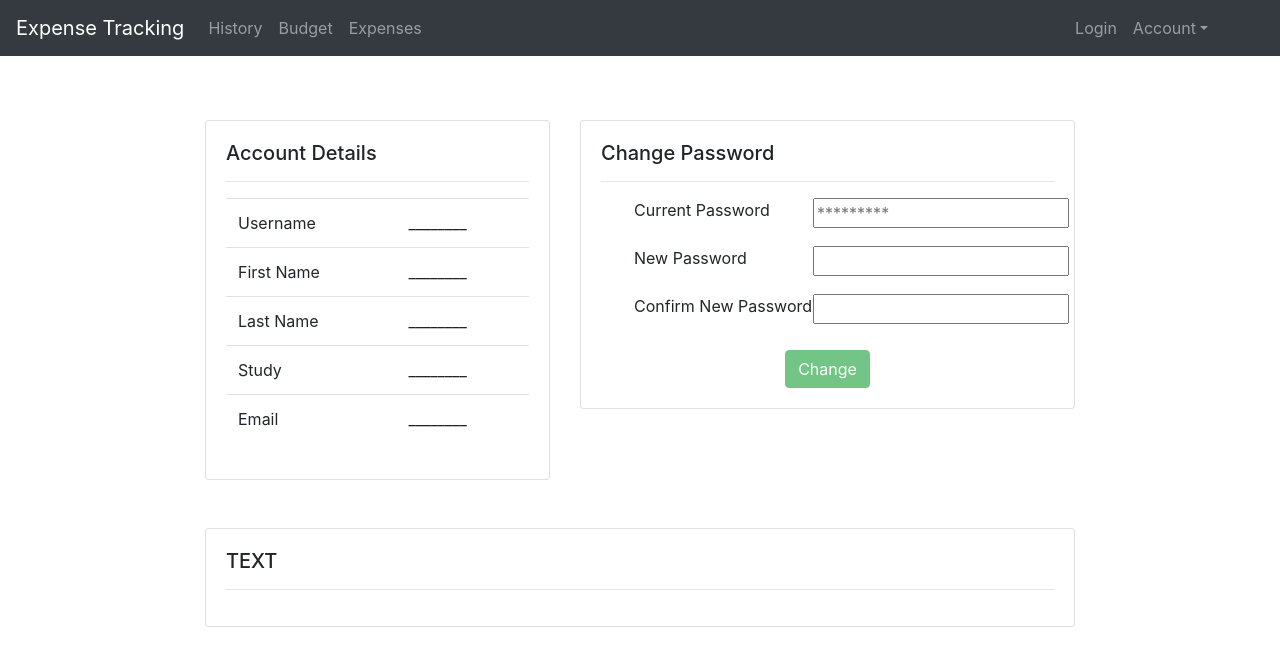
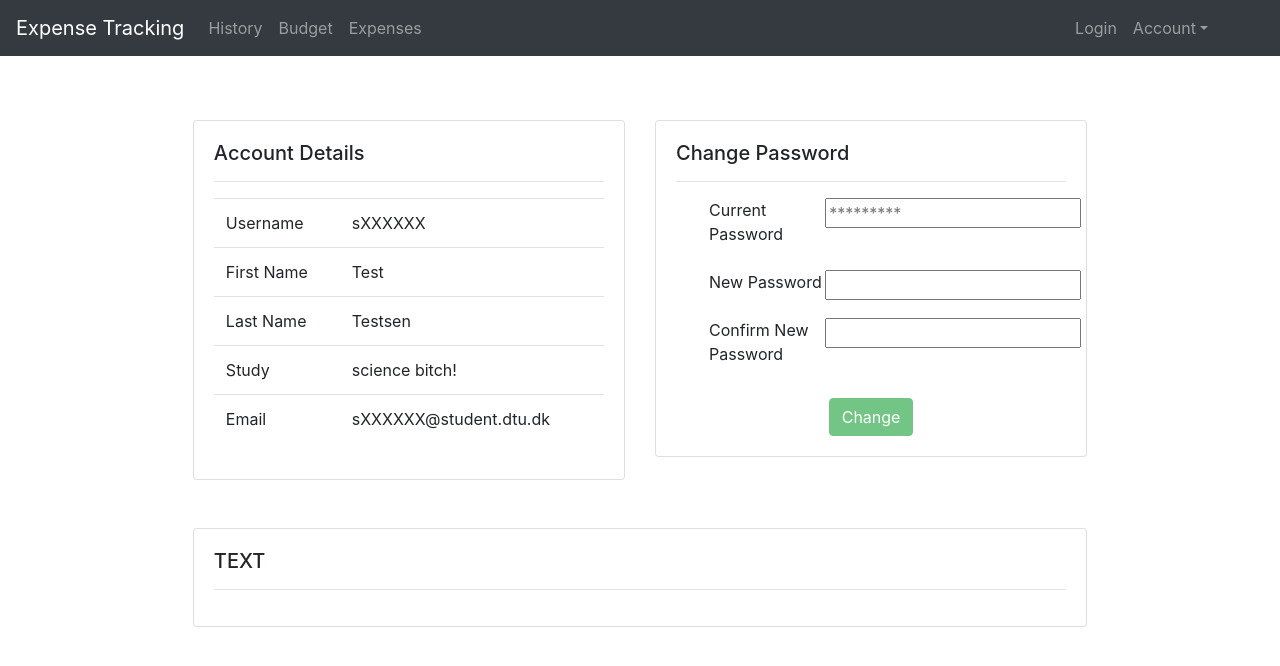
Before and after one commit to magnusbrok/Expense-Tracker-FrontEnd, an Angular app: page /user in a window 1280 px wide. Shown: the top 666 px of the page. Built offline with nearby package versions, Linux system fonts and the light colour scheme.

Commit message:
feat (profile): Populate user data

```diff
--- a/src/app/profile/profile.component.html
+++ b/src/app/profile/profile.component.html
@@ -1,5 +1,5 @@
 <div class="row main mt-5">
-  <div class="col-lg-5">
+  <div class="col-lg-6">
     <div class="card card-profile">
       <div class="card-body">
         <h5>Account Details</h5>
@@ -9,23 +9,23 @@
           <tbody>
             <tr>
               <td>Username</td>
-              <td>________</td>
+              <td>{{user.username}}</td>
             </tr>
             <tr>
               <td>First Name</td>
-              <td>________</td>
+              <td>{{user.firstName}}</td>
             </tr>
             <tr>
               <td>Last Name</td>
-              <td>________</td>
+              <td>{{user.lastName}}</td>
             </tr>
             <tr>
               <td>Study</td>
-              <td>________</td>
+              <td>{{user.study}}</td>
             </tr>
             <tr>
               <td>Email</td>
-              <td>________</td>
+              <td>{{user.email}}</td>
             </tr>
           </tbody>
         </table>
@@ -33,7 +33,7 @@
       </div>
     </div>
   </div>
-  <div class="col-lg-7">
+  <div class="col-lg-6">
     <app-change-password></app-change-password>
   </div>
 </div>
--- a/src/app/profile/profile.component.ts
+++ b/src/app/profile/profile.component.ts
@@ -1,15 +1,32 @@
-import { Component, OnInit } from '@angular/core';
+import {Component, OnDestroy, OnInit} from '@angular/core';
+import {AuthenticationService} from "../authentication/authentication.service";
+import {Subscription} from "rxjs";
+import {User} from "../authentication/user.model";
 
 @Component({
   selector: 'app-profile',
   templateUrl: './profile.component.html',
   styleUrls: ['./profile.component.css']
 })
-export class ProfileComponent implements OnInit {
+export class ProfileComponent implements OnInit, OnDestroy {
 
-  constructor() { }
+  constructor(private authService: AuthenticationService) { }
+
+  // subscription = new Subscription();
+  user : User;
+
 
   ngOnInit(): void {
+    // this.subscription = this.authService.userChanged
+    //   .subscribe(
+    //     (user: User) => { this.user = user}
+    //   );
+
+    this.user = this.authService.getUser();
+  }
+
+  ngOnDestroy(): void {
+    // this.subscription.unsubscribe();
   }
 
 }
```
